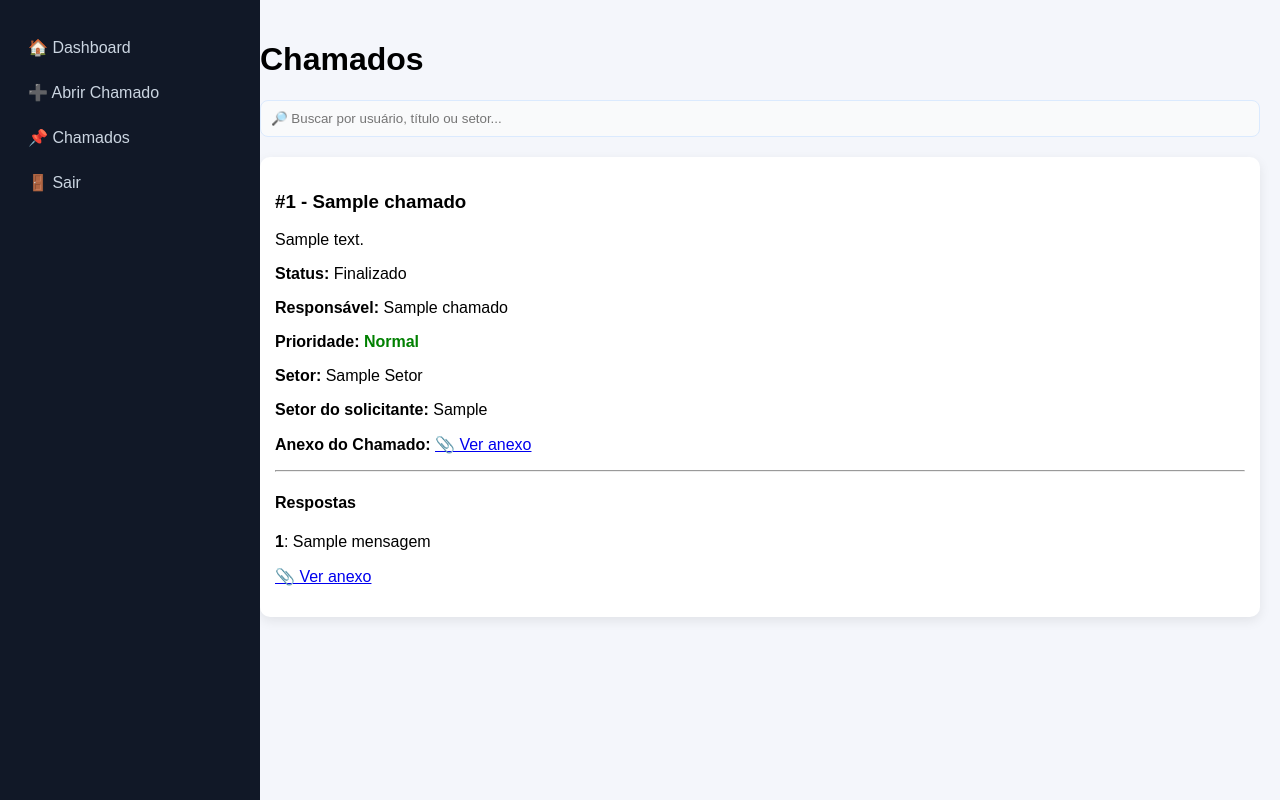
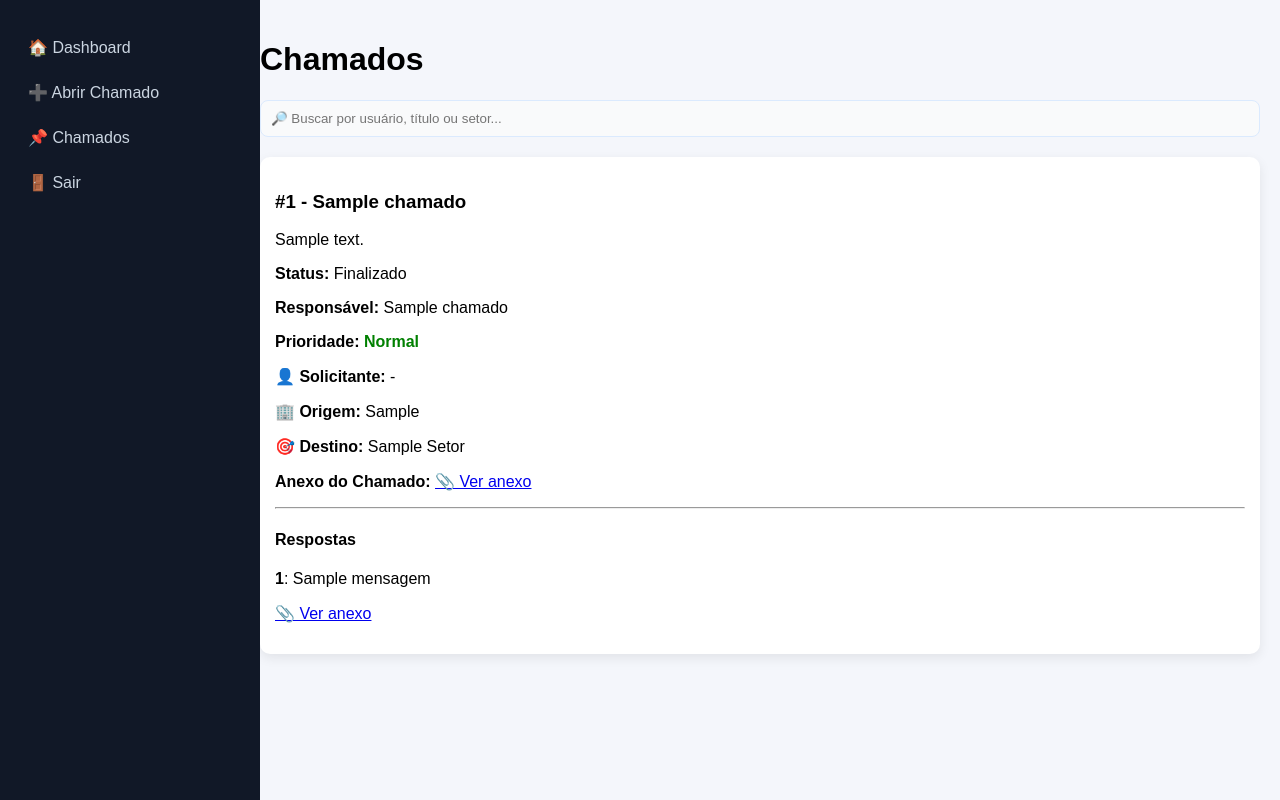
Before and after one commit to qualidadekcq-droid/sistema_chamados, a Flask app: template templates/chamados.html in a window 1280 px wide. Run offline with Flask 3, Linux system fonts and the light colour scheme; the template is opened without the code that fills it: most values are stand-ins (such as "Sample title", 1, 10 or a date in 2020).

Commit message:
mais um ajuste final

```diff
--- a/templates/chamados.html
+++ b/templates/chamados.html
@@ -92,12 +92,9 @@ width:100%;
 {% endif %}
 </p>
 
-<p><b>Setor:</b> {{ (c.setor or "").title() }}</p>
-
-<!-- setor de quem abriu -->
-{% if c.usuario_setor %}
-<p><b>Setor do solicitante:</b> {{ c.usuario_setor }}</p>
-{% endif %}
+<p>👤 <b>Solicitante:</b> {{ (c.usuario_nome or '-')|title }}</p>
+<p>🏢 <b>Origem:</b> {{ (c.usuario_setor or '-')|title }}</p>
+<p>🎯 <b>Destino:</b> {{ (c.setor or '-')|title }}</p>
 
 <!-- anexo do chamado principal -->
 {% if c.anexo %}
```
